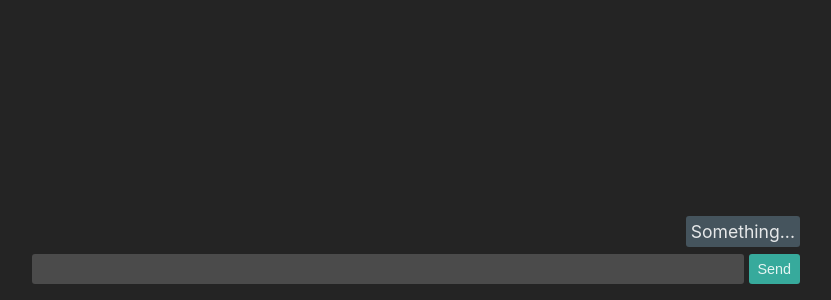
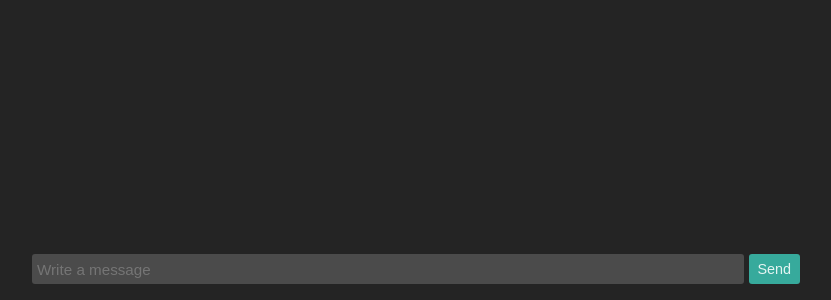
Before and after one commit to SystemRar/chat-app, a React (Vite) app: page / in a window 1280 px wide. Shown: the part 500-800 px from the top of the page, without its empty margins (224-1055 px from the left). Built offline with nearby package versions, Linux system fonts and the light colour scheme.

Commit message:
Ability to send messages

```diff
--- a/src/App.jsx
+++ b/src/App.jsx
@@ -1,16 +1,27 @@
 import './App.css';
-
-import ChatWindow from "./Components/ChatWindow/ChatWindow.jsx";
 import MessageInput from "./Components/MessageInput/MessageInput.jsx";
 import SendButton from "./Components/SendButton/SendButton.jsx";
+import {useState} from "react";
+import ChatWindow from "./Components/ChatWindow/ChatWindow.jsx";
 
 function App() {
+    const [message, setMessage] = useState('');
+    const [allMessages, setAllMessages] = useState([]);
+
+    function handleMessageChange(messageInputValue) {
+        setMessage(messageInputValue);
+    }
+
+    function handleSendMessage(sentMessage) {
+        setAllMessages(prevState => [...prevState, sentMessage]);
+    }
+
     return (
         <div className={'wrapper'}>
-            <ChatWindow/>
+            <ChatWindow allMessages={allMessages}/>
             <div className={'input-and-send-button'}>
-                <MessageInput/>
-                <SendButton/>
+                <MessageInput handleMessageChange={handleMessageChange}/>
+                <SendButton handleSendMessages={handleSendMessage} message={message}/>
             </div>
         </div>
     )
--- a/src/Components/ChatWindow/ChatWindow.jsx
+++ b/src/Components/ChatWindow/ChatWindow.jsx
@@ -1,11 +1,30 @@
 import './ChatWindow.css';
 
-function ChatWindow() {
+import PropTypes from "prop-types";
+
+function ChatWindow({allMessages}) {
+
+    const messageList = allMessages.map((message, index) => {
+        return (
+            <p
+                key={index}
+                className={'message'}
+            >
+                {message}</p>
+        )
+    });
+
+    console.log('render');
+
     return (
         <div className={'chat-window'}>
-            <p className={'message'}>Something...</p>
+            {messageList}
         </div>
     )
 }
 
+ChatWindow.propTypes = {
+    allMessages: PropTypes.arrayOf(PropTypes.string)
+}
+
 export default ChatWindow;
--- a/src/Components/MessageInput/MessageInput.jsx
+++ b/src/Components/MessageInput/MessageInput.jsx
@@ -1,9 +1,29 @@
 import './MessageInput.css';
+import PropTypes from "prop-types";
+import {useState} from "react";
 
-function MessageInput() {
+function MessageInput({handleMessageChange}) {
+    const [message, setMessage] = useState('')
+
+    function handleChange(e) {
+        e.preventDefault();
+
+        setMessage(e.target.value);
+        handleMessageChange(e.target.value);
+    }
+
     return (
-        <input type="text"/>
+        <input
+            type="text"
+            placeholder={'Write a message'}
+            onChange={handleChange}
+            value={message}
+        />
     )
 }
 
+MessageInput.propTypes = {
+    handleMessageChange: PropTypes.func
+}
+
 export default MessageInput;
--- a/src/Components/SendButton/SendButton.jsx
+++ b/src/Components/SendButton/SendButton.jsx
@@ -1,9 +1,35 @@
 import './SendButton.css';
 
-function SendButton() {
+import PropTypes from "prop-types";
+
+function SendButton({handleSendMessages, message}) {
+    function handleClick() {
+        if (message === '') {
+            return
+        }
+
+        handleSendMessages(message);
+    }
+
+    function handleKeyPress(event) {
+        if (event.key === 'enter') {
+            handleClick();
+        }
+    }
+
     return (
-        <button>Send</button>
+
+        <button
+            onClick={handleClick}
+            onKeyUp={handleKeyPress}
+        >
+            Send</button>
     )
 }
 
+SendButton.propTypes = {
+    message: PropTypes.string,
+    handleSendMessages: PropTypes.func
+}
+
 export default SendButton;
```
